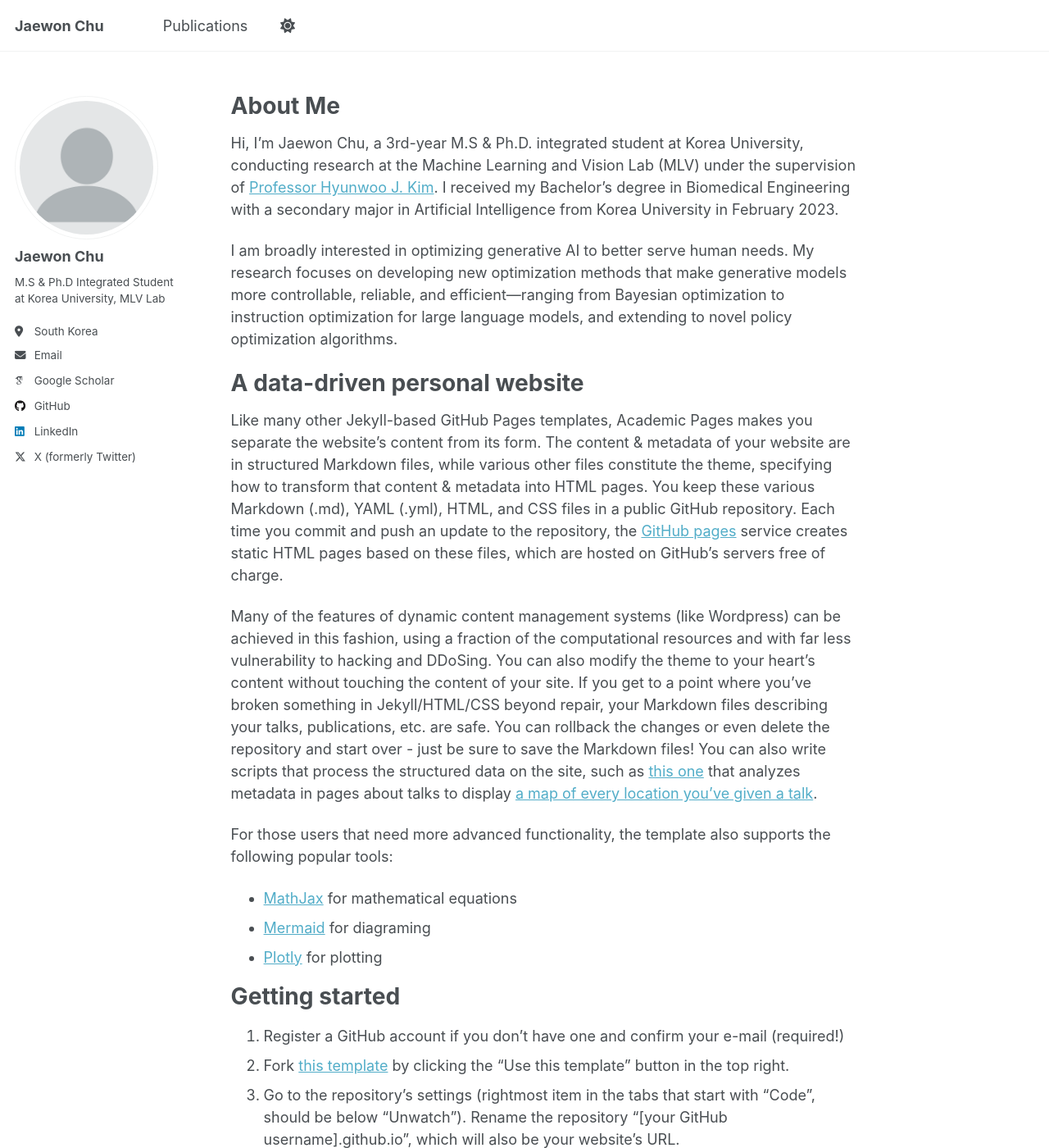
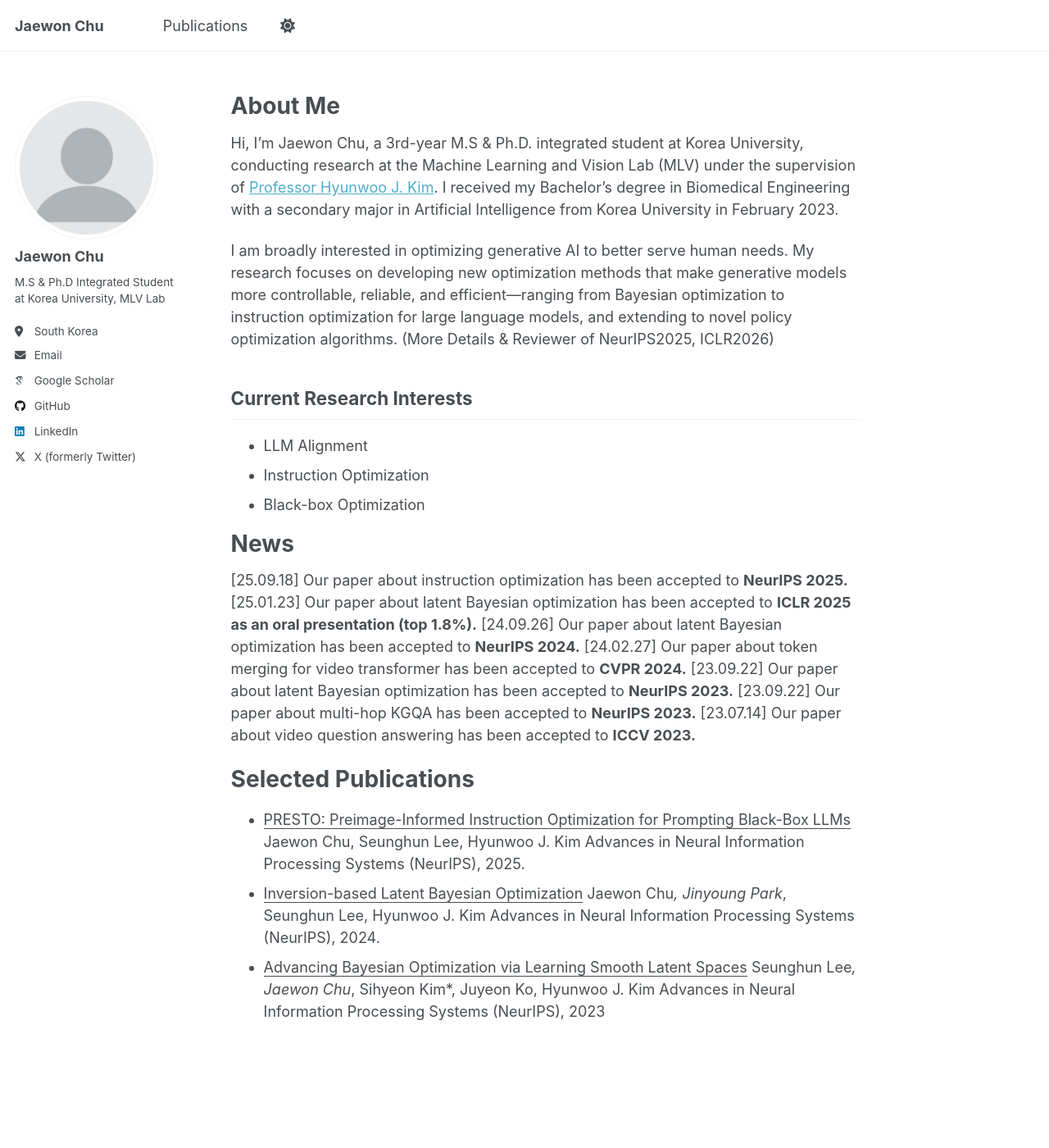
Before and after one commit to jaewonchu/jaewonchu.github.io, a Jekyll site: the page built from _pages/about.md, in a window 1280 px wide and 1400 px high. Shown: the whole window at 82% size. Built offline with Jekyll 4.4.1, drawn with Linux system fonts in a browser that asks for light colours; some web fonts are replaced; a script that is not in the unit is left out; some of the changed text lies outside the part shown.

Commit message:
Modification

```diff
--- a/_pages/about.md
+++ b/_pages/about.md
@@ -10,48 +10,32 @@ About Me
 ======
 Hi, I’m Jaewon Chu, a 3rd-year M.S & Ph.D. integrated student at Korea University, conducting research at the Machine Learning and Vision Lab (MLV) under the supervision of [Professor Hyunwoo J. Kim](https://www.hyunwoojkim.com/). I received my Bachelor’s degree in Biomedical Engineering with a secondary major in Artificial Intelligence from Korea University in February 2023.
 
-I am broadly interested in optimizing generative AI to better serve human needs. My research focuses on developing new optimization methods that make generative models more controllable, reliable, and efficient—ranging from Bayesian optimization to instruction optimization for large language models, and extending to novel policy optimization algorithms.
+I am broadly interested in optimizing generative AI to better serve human needs. My research focuses on developing new optimization methods that make generative models more controllable, reliable, and efficient—ranging from Bayesian optimization to instruction optimization for large language models, and extending to novel policy optimization algorithms. (More Details & Reviewer of NeurIPS2025, ICLR2026)
 
-A data-driven personal website
+Current Research Interests
+------
+- LLM Alignment
+- Instruction Optimization
+- Black-box Optimization
+
+News
 ======
-Like many other Jekyll-based GitHub Pages templates, Academic Pages makes you separate the website's content from its form. The content & metadata of your website are in structured Markdown files, while various other files constitute the theme, specifying how to transform that content & metadata into HTML pages. You keep these various Markdown (.md), YAML (.yml), HTML, and CSS files in a public GitHub repository. Each time you commit and push an update to the repository, the [GitHub pages](https://pages.github.com/) service creates static HTML pages based on these files, which are hosted on GitHub's servers free of charge.
+[25.09.18] Our paper about instruction optimization has been accepted to **NeurIPS 2025.**
+[25.01.23] Our paper about latent Bayesian optimization has been accepted to **ICLR 2025 as an oral presentation (top 1.8%).**
+[24.09.26] Our paper about latent Bayesian optimization has been accepted to **NeurIPS 2024.**
+[24.02.27] Our paper about token merging for video transformer has been accepted to **CVPR 2024.**
+[23.09.22] Our paper about latent Bayesian optimization has been accepted to **NeurIPS 2023.**
+[23.09.22] Our paper about multi-hop KGQA has been accepted to **NeurIPS 2023.**
+[23.07.14] Our paper about video question answering has been accepted to **ICCV 2023.**
 
-Many of the features of dynamic content management systems (like Wordpress) can be achieved in this fashion, using a fraction of the computational resources and with far less vulnerability to hacking and DDoSing. You can also modify the theme to your heart's content without touching the content of your site. If you get to a point where you've broken something in Jekyll/HTML/CSS beyond repair, your Markdown files describing your talks, publications, etc. are safe. You can rollback the changes or even delete the repository and start over - just be sure to save the Markdown files! You can also write scripts that process the structured data on the site, such as [this one](https://github.com/academicpages/academicpages.github.io/blob/master/talkmap.ipynb) that analyzes metadata in pages about talks to display [a map of every location you've given a talk](https://academicpages.github.io/talkmap.html).
-
-For those users that need more advanced functionality, the template also supports the following popular tools:
-- [MathJax](https://www.mathjax.org/) for mathematical equations
-- [Mermaid](https://mermaid.js.org/) for diagraming
-- [Plotly](https://plotly.com/javascript/) for plotting
-
-Getting started
+Selected Publications
 ======
-1. Register a GitHub account if you don't have one and confirm your e-mail (required!)
-1. Fork [this template](https://github.com/academicpages/academicpages.github.io) by clicking the "Use this template" button in the top right.
-1. Go to the repository's settings (rightmost item in the tabs that start with "Code", should be below "Unwatch"). Rename the repository "[your GitHub username].github.io", which will also be your website's URL.
-1. Set site-wide configuration and create content & metadata (see below -- also see [this set of diffs](http://archive.is/3TPas) showing what files were changed to set up [an example site](https://getorg-testacct.github.io) for a user with the username "getorg-testacct")
-1. Upload any files (like PDFs, .zip files, etc.) to the files/ directory. They will appear at https://[your GitHub username].github.io/files/example.pdf.
-1. Check status by going to the repository settings, in the "GitHub pages" section
-
-Site-wide configuration
-------
-The main configuration file for the site is in the base directory in [_config.yml](https://github.com/academicpages/academicpages.github.io/blob/master/_config.yml), which defines the content in the sidebars and other site-wide features. You will need to replace the default variables with ones about yourself and your site's github repository. The configuration file for the top menu is in [_data/navigation.yml](https://github.com/academicpages/academicpages.github.io/blob/master/_data/navigation.yml). For example, if you don't have a portfolio or blog posts, you can remove those items from that navigation.yml file to remove them from the header.
-
-Create content & metadata
-------
-For site content, there is one Markdown file for each type of content, which are stored in directories like _publications, _talks, _posts, _teaching, or _pages. For example, each talk is a Markdown file in the [_talks directory](https://github.com/academicpages/academicpages.github.io/tree/master/_talks). At the top of each Markdown file is structured data in YAML about the talk, which the theme will parse to do lots of cool stuff. The same structured data about a talk is used to generate the list of talks on the [Talks page](https://academicpages.github.io/talks), each [individual page](https://academicpages.github.io/talks/2012-03-01-talk-1) for specific talks, the talks section for the [CV page](https://academicpages.github.io/cv), and the [map of places you've given a talk](https://academicpages.github.io/talkmap.html) (if you run this [python file](https://github.com/academicpages/academicpages.github.io/blob/master/talkmap.py) or [Jupyter notebook](https://github.com/academicpages/academicpages.github.io/blob/master/talkmap.ipynb), which creates the HTML for the map based on the contents of the _talks directory).
-
-**Markdown generator**
-
-The repository includes [a set of Jupyter notebooks](https://github.com/academicpages/academicpages.github.io/tree/master/markdown_generator
-) that converts a CSV containing structured data about talks or presentations into individual Markdown files that will be properly formatted for the Academic Pages template. The sample CSVs in that directory are the ones I used to create my own personal website at stuartgeiger.com. My usual workflow is that I keep a spreadsheet of my publications and talks, then run the code in these notebooks to generate the Markdown files, then commit and push them to the GitHub repository.
-
-How to edit your site's GitHub repository
-------
-Many people use a git client to create files on their local computer and then push them to GitHub's servers. If you are not familiar with git, you can directly edit these configuration and Markdown files directly in the github.com interface. Navigate to a file (like [this one](https://github.com/academicpages/academicpages.github.io/blob/master/_talks/2012-03-01-talk-1.md) and click the pencil icon in the top right of the content preview (to the right of the "Raw | Blame | History" buttons). You can delete a file by clicking the trashcan icon to the right of the pencil icon. You can also create new files or upload files by navigating to a directory and clicking the "Create new file" or "Upload files" buttons.
-
-Example: editing a Markdown file for a talk
-![Editing a Markdown file for a talk](/images/editing-talk.png)
-
-For more info
-------
-More info about configuring Academic Pages can be found in [the guide](https://academicpages.github.io/markdown/), the [growing wiki](https://github.com/academicpages/academicpages.github.io/wiki), and you can always [ask a question on GitHub](https://github.com/academicpages/academicpages.github.io/discussions). The [guides for the Minimal Mistakes theme](https://mmistakes.github.io/minimal-mistakes/docs/configuration/) (which this theme was forked from) might also be helpful.
+- <u>PRESTO: Preimage-Informed Instruction Optimization for Prompting Black-Box LLMs</u>
+  Jaewon Chu, Seunghun Lee, Hyunwoo J. Kim
+  Advances in Neural Information Processing Systems (NeurIPS), 2025.
+- <u>Inversion-based Latent Bayesian Optimization</u>
+  Jaewon Chu*, Jinyoung Park*, Seunghun Lee, Hyunwoo J. Kim
+  Advances in Neural Information Processing Systems (NeurIPS), 2024.
+- <u>Advancing Bayesian Optimization via Learning Smooth Latent Spaces</u>
+  Seunghun Lee*, Jaewon Chu*, Sihyeon Kim*, Juyeon Ko, Hyunwoo J. Kim
+  Advances in Neural Information Processing Systems (NeurIPS), 2023
```
